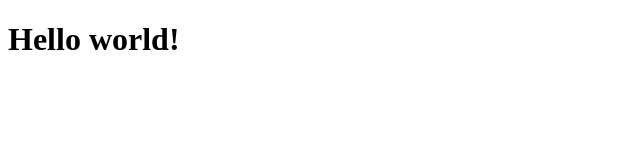
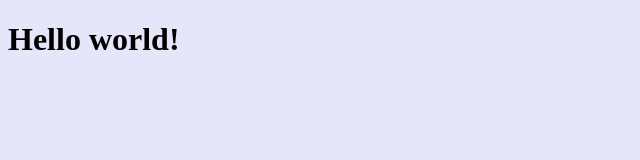
Before and after one commit to muhamadhafiz/so-so, a plain HTML site: page index.html in a window 1280 px wide. Shown: the whole page, without its empty margins (0-640 px from the left). Drawn offline with Linux system fonts and the light colour scheme.

Commit message:
bg to lavender

```diff
--- a/style.css
+++ b/style.css
@@ -1,3 +1,3 @@
 body {
-
+	background: lavender;
 }
```
